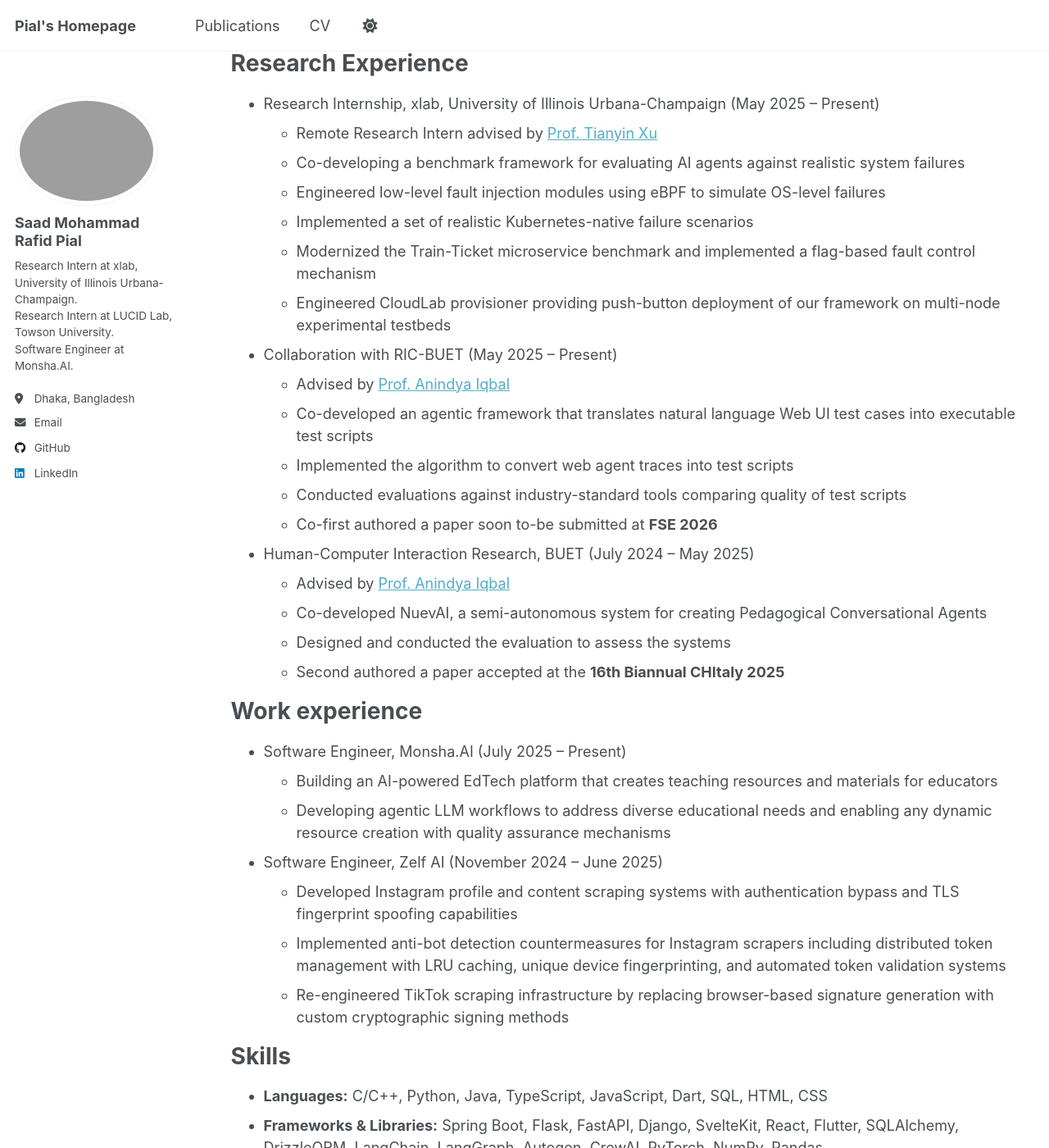
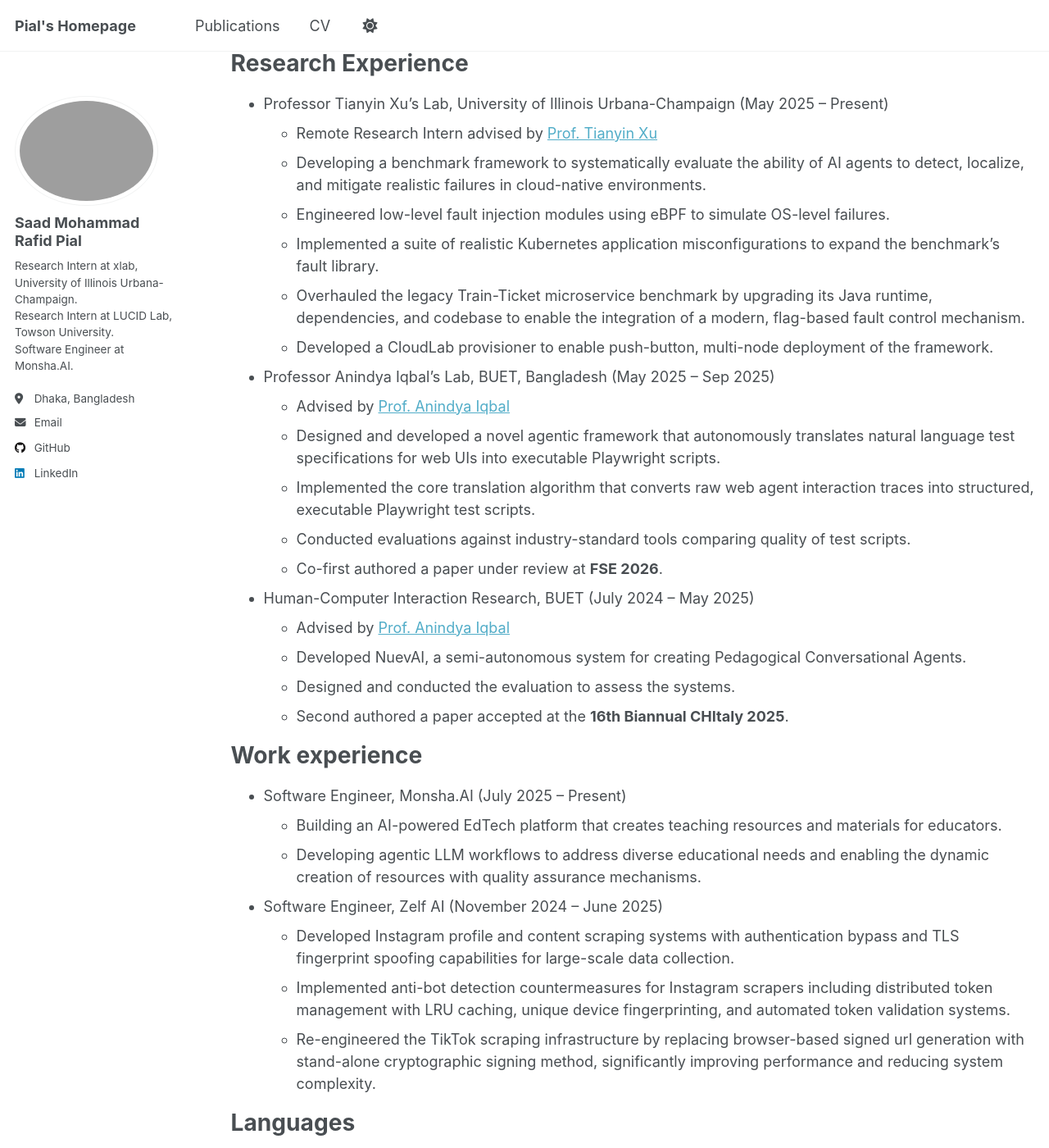
Before and after one commit to Saadmrp1038/Saadmrp1038.github.io, a Jekyll site: the page built from _pages/cv.md, in a window 1280 px wide and 1400 px high, scrolled down 204 px. Shown: the whole window at 82% size. Built offline with Jekyll 4.4.1, drawn with Linux system fonts in a browser that asks for light colours; a script that is not in the unit is left out; some of the changed text lies outside the part shown.

Commit message:
25-09-26

```diff
--- a/_includes/archive-single.html
+++ b/_includes/archive-single.html
@@ -47,6 +47,8 @@
         {% elsif post.collection == 'publications' %}
           {% if post.venue contains 'To be submitted' or post.venue contains 'Soon to be submitted' or post.venue contains 'Under review' or post.venue contains 'In preparation' %}
             <p>Soon to be submitted at <i>{{ post.venue | remove: ' (To be submitted)' | remove: ' (Soon to be submitted)' | remove: ' (Under review)' | remove: ' (In preparation)' }}</i>, {{ post.date | default: "1900-01-01" | date: "%Y" }} </p>
+          {% elsif post.venue contains 'Submitted' or post.venue contains 'Submitted at' %}
+            <p>Submitted at <i>{{ post.venue | remove: ' (Submitted)' | remove: ' (Submitted at)' }}</i>, {{ post.date | default: "1900-01-01" | date: "%Y" }} </p>
           {% elsif post.venue contains 'Accepted' or post.venue contains 'Accepted at' %}
             <p>Accepted at <i>{{ post.venue | remove: ' (Accepted)' | remove: ' (Accepted at)' }}</i>, {{ post.date | default: "1900-01-01" | date: "%Y" }} </p>
           {% else %}
--- a/_layouts/single.html
+++ b/_layouts/single.html
@@ -44,6 +44,8 @@ layout: default
         {% elsif page.venue and page.date %}
           {% if page.venue contains 'To be submitted' or page.venue contains 'Soon to be submitted' or page.venue contains 'Under review' or page.venue contains 'In preparation' %}
             <p>Soon to be submitted at <i>{{ page.venue | remove: ' (To be submitted)' | remove: ' (Soon to be submitted)' | remove: ' (Under review)' | remove: ' (In preparation)' }}</i>, {{ page.date | default: "1900-01-01" | date: "%Y" }} </p>
+          {% elsif page.venue contains 'Submitted' or page.venue contains 'Submitted at' %}
+            <p>Submitted at <i>{{ page.venue | remove: ' (Submitted)' | remove: ' (Submitted at)' }}</i>, {{ page.date | default: "1900-01-01" | date: "%Y" }} </p>
           {% elsif page.venue contains 'Accepted' or page.venue contains 'Accepted at' %}
             <p>Accepted at <i>{{ page.venue | remove: ' (Accepted)' | remove: ' (Accepted at)' }}</i>, {{ page.date | default: "1900-01-01" | date: "%Y" }} </p>
           {% else %}
--- a/_pages/cv.md
+++ b/_pages/cv.md
@@ -15,56 +15,72 @@ Education
 
 Research Experience
 ======
-* Research Internship, xlab, University of Illinois Urbana-Champaign (May 2025 -- Present)
+* Professor Tianyin Xu’s Lab, University of Illinois Urbana-Champaign (May 2025 -- Present)
   * Remote Research Intern advised by [Prof. Tianyin Xu](https://tianyin.github.io/)
-  * Co-developing a benchmark framework for evaluating AI agents against realistic system failures
-  * Engineered low-level fault injection modules using eBPF to simulate OS-level failures
-  * Implemented a set of realistic Kubernetes-native failure scenarios
-  * Modernized the Train-Ticket microservice benchmark and implemented a flag-based fault control mechanism
-  * Engineered CloudLab provisioner providing push-button deployment of our framework on multi-node experimental testbeds
+  * Developing a benchmark framework to systematically evaluate the ability of AI agents to detect, localize, and
+mitigate realistic failures in cloud-native environments.
+  * Engineered low-level fault injection modules using eBPF to simulate OS-level failures.
+  * Implemented a suite of realistic Kubernetes application misconfigurations to expand the benchmark’s fault
+library.
+  * Overhauled the legacy Train-Ticket microservice benchmark by upgrading its Java runtime, dependencies, and
+codebase to enable the integration of a modern, flag-based fault control mechanism.
+  * Developed a CloudLab provisioner to enable push-button, multi-node deployment of the framework.
 
-* Collaboration with RIC-BUET (May 2025 -- Present)
+* Professor Anindya Iqbal’s Lab, BUET, Bangladesh (May 2025 -- Sep 2025)
   * Advised by [Prof. Anindya Iqbal](https://scholar.google.com/citations?user=jAuiNFgAAAAJ&hl=en)
-  * Co-developed an agentic framework that translates natural language Web UI test cases into executable test scripts
-  * Implemented the algorithm to convert web agent traces into test scripts
-  * Conducted evaluations against industry-standard tools comparing quality of test scripts
-  * Co-first authored a paper soon to-be submitted at **FSE 2026**
+  * Designed and developed a novel agentic framework that autonomously translates natural language test
+specifications for web UIs into executable Playwright scripts.
+  * Implemented the core translation algorithm that converts raw web agent interaction traces into structured,
+executable Playwright test scripts.
+  * Conducted evaluations against industry-standard tools comparing quality of test scripts.
+  * Co-first authored a paper under review at **FSE 2026**.
 
 * Human-Computer Interaction Research, BUET (July 2024 -- May 2025)
   * Advised by [Prof. Anindya Iqbal](https://scholar.google.com/citations?user=jAuiNFgAAAAJ&hl=en)
-  * Co-developed NuevAI, a semi-autonomous system for creating Pedagogical Conversational Agents
-  * Designed and conducted the evaluation to assess the systems
-  * Second authored a paper accepted at the **16th Biannual CHItaly 2025**
+  * Developed NuevAI, a semi-autonomous system for creating Pedagogical Conversational Agents.
+  * Designed and conducted the evaluation to assess the systems.
+  * Second authored a paper accepted at the **16th Biannual CHItaly 2025**.
 
 Work experience
 ======
 * Software Engineer, Monsha.AI (July 2025 -- Present)
-  * Building an AI-powered EdTech platform that creates teaching resources and materials for educators
-  * Developing agentic LLM workflows to address diverse educational needs and enabling any dynamic resource creation with quality assurance mechanisms
+  * Building an AI-powered EdTech platform that creates teaching resources and materials for educators.
+  * Developing agentic LLM workflows to address diverse educational needs and enabling the dynamic creation of resources
+with quality assurance mechanisms.
 
 * Software Engineer, Zelf AI (November 2024 -- June 2025)
-  * Developed Instagram profile and content scraping systems with authentication bypass and TLS fingerprint spoofing capabilities
-  * Implemented anti-bot detection countermeasures for Instagram scrapers including distributed token management with LRU caching, unique device fingerprinting, and automated token validation systems
-  * Re-engineered TikTok scraping infrastructure by replacing browser-based signature generation with custom cryptographic signing methods
+  * Developed Instagram profile and content scraping systems with authentication bypass and TLS fingerprint spoofing
+capabilities for large-scale data collection.
+  * Implemented anti-bot detection countermeasures for Instagram scrapers including distributed token management with
+LRU caching, unique device fingerprinting, and automated token validation systems.
+  * Re-engineered the TikTok scraping infrastructure by replacing browser-based signed url generation with stand-alone
+cryptographic signing method, significantly improving performance and reducing system complexity.
 
-Skills
+Languages
 ======
-* **Languages:** C/C++, Python, Java, TypeScript, JavaScript, Dart, SQL, HTML, CSS
-* **Frameworks & Libraries:** Spring Boot, Flask, FastAPI, Django, SvelteKit, React, Flutter, SQLAlchemy, DrizzleORM, LangChain, LangGraph, Autogen, CrewAI, PyTorch, NumPy, Pandas
-* **Tools & Technologies:** NodeJS, Git, GitHub, Docker, Kubernetes, PostgreSQL, SQLite, Supabase, Selenium, MITM Proxy, Nginx, Linux, eBPF
-* **Cloud & Deployment:** DigitalOcean, Google Cloud Functions, GitHub Actions, CI/CD
+* **English:** IELTS 8.5 (Reading: 9, Listening: 9, Speaking: 8, Writing: 7.5)
+* **Bengali:** Native Proficiency
+
+Technical Skills
+======
+* **Programming Languages:** Python, Java, C/C++, TypeScript, JavaScript, Dart, SQL
+* **Web & Mobile Development:** React, SvelteKit, NodeJS, Flutter, Flask, FastAPI, Django, Spring Boot, HTML, CSS
+* **AI/ML & Data:** PyTorch, LangChain, LangGraph, Autogen, CrewAI, PostgreSQL, SQLite, Supabase, SQLAlchemy, DrizzleORM
+* **DevOps & Cloud:** Docker, Kubernetes, Linux, eBPF, DigitalOcean, Google Cloud Functions, GitHub Actions, CI/CD
+* **Tools & Technologies:** Git, GitHub, Selenium, MITM Proxy, Nginx
 
 Competitions & Achievements
 ======
 * Reached Candidate Master (1900+ rating) on [Codeforces](https://codeforces.com/profile/Reckless_Raccoon)
 * Participated in 2022 ICPC Asia Dhaka Regional Contest, 27th overall among 1000+ teams
-* SUST CSE Carnival 2024: 1st Place in Hackathon ([Certificate](https://drive.google.com/file/d/1WfZV1mwd1I7LdxLvKr3IorvE1F5tBuXo/view?usp=drive_link))
-* Cefalo ITverse 2023: 1st Place in Project Showcasing ([Certificate](https://drive.google.com/file/d/1vJywEBexr5MIKEWXz1bNsFG_K2acj1bS/view?usp=drive_link))
-* IUT 11th National ICT Fest 2024: 1st Place in OpenAPI Hackathon ([Certificate](https://drive.google.com/file/d/1P5OmnbiLgyuvROFIOMKAYZOk9vNI68x-/view?usp=drive_link))
-* Code Crafters Dev Sprint 2024: 1st Place ([Certificate](https://drive.google.com/file/d/1BIqWS581URsJSaD1tcSX_IgblmdsHDgu/view?usp=drive_link))
-* Zelf Hackathon 2.0: 2nd Place in Web Scraping ([Certificate](https://drive.google.com/file/d/1w07nTBdrmAR31Iz7Ry6cA-euKLL-nR4R/view?usp=drive_link))
-* Gen-Dev AI Hackathon: Runner-up in Gender Knowledge Augmentation ([Certificate](https://drive.google.com/file/d/1yYuS9FxBl9bhVtYZ9frUN_VMTbQcYkV-/view?usp=drive_link))
-* BCOLBD 2024 AI Category: Honorable Mention ([Certificate](https://drive.google.com/file/d/1LJVFwpr7pTNzYe-PgvAUeJ6mLB4d_enk/view?usp=drive_link))
+* SUST CSE Carnival 2024: 1st Place in Hackathon ([Certificate](https://drive.google.com/file/d/1WfZV1mwd1I7LdxLvKr3IorvE1F5tBuXo/view?usp=drive_link)) ([GitHub](https://github.com/Saadmrp1038/BebshaAI-backend))
+* Cefalo ITverse 2023: 1st Place in Project Showcasing ([Certificate](https://drive.google.com/file/d/1vJywEBexr5MIKEWXz1bNsFG_K2acj1bS/view?usp=drive_link)) ([GitHub](https://github.com/BDEHR-TherapJavaFest2023))
+* IUT 11th National ICT Fest 2024: 1st Place in OpenAPI Hackathon ([Certificate](https://drive.google.com/file/d/1P5OmnbiLgyuvROFIOMKAYZOk9vNI68x-/view?usp=drive_link)) ([GitHub](https://github.com/Saadmrp1038/Voyager))
+* Code Crafters Dev Sprint 2024: 1st Place ([Certificate](https://drive.google.com/file/d/1BIqWS581URsJSaD1tcSX_IgblmdsHDgu/view?usp=drive_link)) ([GitHub](https://github.com/Saadmrp1038/CoderHub))
+* Zelf Hackathon 2.0: 2nd Place in Web Scraping ([Certificate](https://drive.google.com/file/d/1w07nTBdrmAR31Iz7Ry6cA-euKLL-nR4R/view?usp=drive_link)) ([GitHub](https://github.com/Saadmrp1038/Zelf-Hackathon-Round-1))
+* Gen-Dev AI Hackathon: Runner-up in Gender Knowledge Augmentation ([Certificate](https://drive.google.com/file/d/1yYuS9FxBl9bhVtYZ9frUN_VMTbQcYkV-/view?usp=drive_link)) ([GitHub](https://github.com/Saadmrp1038/Sohojogi_Mobile_App))
+* BCOLBD 2024 AI Category: Honorable Mention ([Certificate](https://drive.google.com/file/d/1LJVFwpr7pTNzYe-PgvAUeJ6mLB4d_enk/view?usp=drive_link)) ([GitHub](https://github.com/InsightAI-BUET-Genesis))
+* Vivasift AI Hackathon 2024: Finalist ([GitHub](https://github.com/VivasoftHackathon2024))
 
 Publications
 ======
```
Also changed, not shown: README.md (deleted, +0 -96 lines), _pages/about.md (+5 -3 lines), _publications/paper-2.md (+2 -2 lines).
